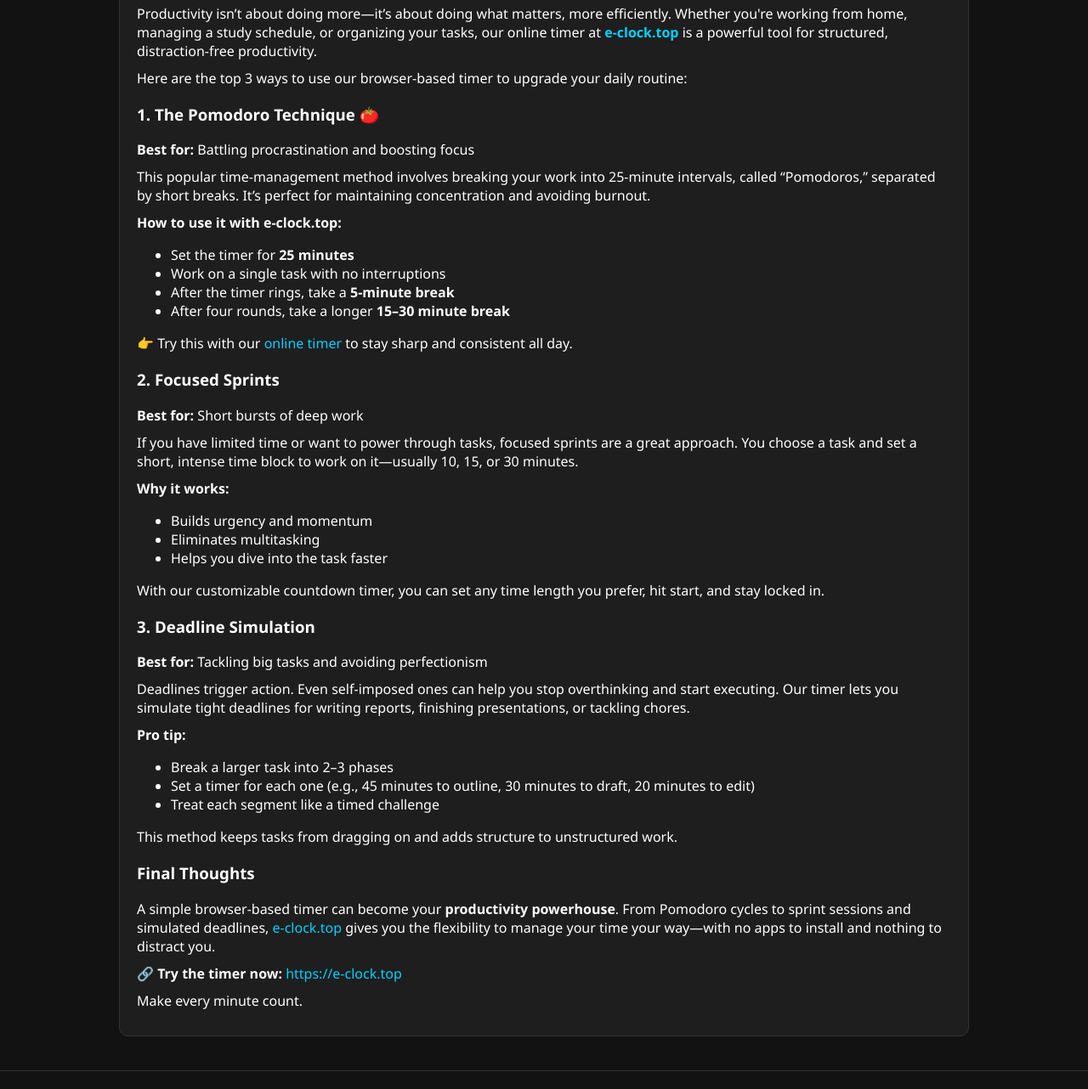
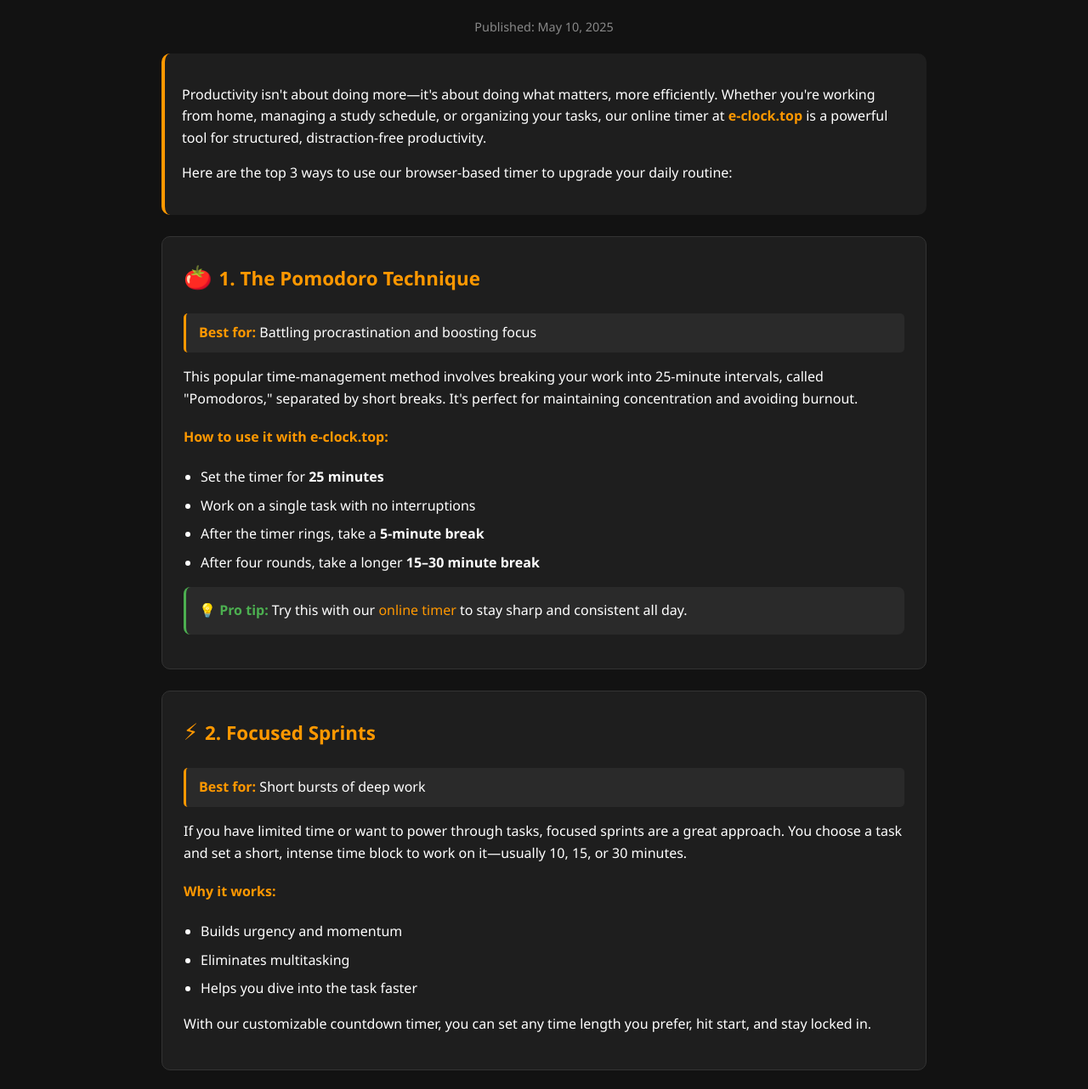
Before and after one commit to top-site/clock, a plain HTML site: page Top 3 Productivity Hacks Using Our Timer.html in a window 1280 px wide. Shown: the part 222-1504 px from the top of the page at 85% size. Drawn offline with Linux system fonts and the light colour scheme.

Commit message:
Add files via upload

```diff
--- a/Top 3 Productivity Hacks Using Our Timer.html
+++ b/Top 3 Productivity Hacks Using Our Timer.html
@@ -1,7 +1,6 @@
 <!DOCTYPE HTML PUBLIC "-//W3C//DTD HTML 4.01 Transitional//EN">
 <html>
   <head>
-
     <!-- Google Analytics -->
     <script async src="https://www.googletagmanager.com/gtag/js?id=G-463EN24CE0"></script>
     <script>
@@ -12,21 +11,17 @@
     </script>
     <meta http-equiv="content-type" content="text/html; charset=UTF-8">
     <meta charset="UTF-8">
-    <meta name="viewport" content="width=device-width,
-      initial-scale=1.0">
-    <title>e-clock.top Blog</title>
-    <meta name="description" content="Productivity tips using the
-      e-clock.top online timer. Learn Pomodoro, focused sprints, and
-      deadline simulation techniques to stay on task.">
-    <meta name="keywords" content="productivity timer, Pomodoro
-      technique, online timer, focus hacks, deadline simulation,
-      e-clock.top">
+    <meta name="viewport" content="width=device-width, initial-scale=1.0">
+    <title>Top 3 Productivity Hacks Using Our Timer | e-clock.top Blog</title>
+    <meta name="description" content="Productivity tips using the e-clock.top online timer. Learn Pomodoro, focused sprints, and deadline simulation techniques to stay on task.">
+    <meta name="keywords" content="productivity timer, Pomodoro technique, online timer, focus hacks, deadline simulation, e-clock.top">
     <style>
     body {
       margin: 0;
       font-family: 'Segoe UI', Tahoma, Geneva, Verdana, sans-serif;
       background-color: #121212;
       color: #ffffff;
+      line-height: 1.6;
     }
     header {
       background-color: #1e1e1e;
@@ -37,36 +32,123 @@
     header h1 {
       margin: 0;
       font-size: 2rem;
-        color: #00d1ff;
+      color: #ff9800;
+    }
+    header p {
+      margin: 10px 0 0 0;
+      color: #bbb;
+      font-size: 1.1rem;
     }
     .container {
-        max-width: 1000px;
+      max-width: 900px;
       margin: 40px auto;
       padding: 0 20px;
     }
-      .post {
-        border: 1px solid #333;
-        padding: 20px;
-        border-radius: 10px;
-        margin-bottom: 30px;
-        background-color: #1e1e1e;
+    .article-meta {
+      color: #888;
+      font-size: 0.9rem;
+      margin-bottom: 20px;
+      text-align: center;
     }
-      .post h2 {
-        color: #00d1ff;
-        margin-top: 0;
+    h2 {
+      color: #ff9800;
+      margin-top: 40px;
+      border-bottom: 2px solid #333;
+      padding-bottom: 10px;
     }
-      .post p {
-        margin: 10px 0;
+    h3 {
+      color: #ff9800;
+      margin-top: 30px;
     }
-      .post small {
-        color: #888;
+    h4 {
+      color: #ff9800;
+      margin-top: 20px;
+    }
+    ul {
+      list-style: disc;
+      padding-left: 20px;
+    }
+    li {
+      margin: 8px 0;
     }
     a {
-        color: #00d1ff;
+      color: #ff9800;
       text-decoration: none;
     }
     a:hover {
       text-decoration: underline;
+    }
+    .highlight-box {
+      background-color: #1e1e1e;
+      padding: 20px;
+      border-radius: 10px;
+      border-left: 4px solid #ff9800;
+      margin: 20px 0;
+    }
+    .method-card {
+      background-color: #1e1e1e;
+      padding: 25px;
+      border-radius: 10px;
+      border: 1px solid #333;
+      margin: 25px 0;
+    }
+    .method-card h3 {
+      margin-top: 0;
+      color: #ff9800;
+      font-size: 1.4rem;
+    }
+    .method-card .best-for {
+      background-color: #2a2a2a;
+      padding: 10px 15px;
+      border-radius: 5px;
+      margin: 15px 0;
+      border-left: 3px solid #ff9800;
+    }
+    .method-card .best-for strong {
+      color: #ff9800;
+    }
+    .pro-tip {
+      background-color: #2a2a2a;
+      padding: 15px;
+      border-radius: 8px;
+      margin: 15px 0;
+      border-left: 3px solid #4caf50;
+    }
+    .pro-tip::before {
+      content: "💡 Pro tip: ";
+      font-weight: bold;
+      color: #4caf50;
+    }
+    .cta-box {
+      background-color: #1e1e1e;
+      padding: 25px;
+      border-radius: 10px;
+      border: 2px solid #ff9800;
+      margin: 30px 0;
+      text-align: center;
+    }
+    .cta-box h3 {
+      margin-top: 0;
+      color: #ff9800;
+    }
+    .cta-button {
+      display: inline-block;
+      background-color: #ff9800;
+      color: #121212;
+      padding: 12px 24px;
+      border-radius: 6px;
+      text-decoration: none;
+      font-weight: bold;
+      margin: 10px 0;
+      transition: background-color 0.3s ease;
+    }
+    .cta-button:hover {
+      background-color: #f57c00;
+      text-decoration: none;
+    }
+    .emoji {
+      font-size: 1.2em;
+      margin-right: 8px;
     }
     footer {
       text-align: center;
@@ -76,83 +158,103 @@
       border-top: 1px solid #333;
       margin-top: 40px;
     }
+    @media (max-width: 600px) {
+      .container {
+        padding: 0 15px;
+      }
+      header h1 {
+        font-size: 1.6rem;
+      }
+      .method-card {
+        padding: 20px;
+      }
+    }
     </style>
   </head>
   <body>
     <header>
       <h1>e-clock.top Blog</h1>
+      <p>Time Management Tips & Productivity Insights</p>
     </header>
+
     <div class="container">
-      <div class="post">
       <h2>Top 3 Productivity Hacks Using Our Timer</h2>
-        <small>May 10, 2025</small>
-        <p>Productivity isn’t about doing more—it’s about doing what
-          matters, more efficiently. Whether you're working from home,
-          managing a study schedule, or organizing your tasks, our
-          online timer at <a href="https://e-clock.top" target="_blank"><strong>e-clock.top</strong></a>
-          is a powerful tool for structured, distraction-free
-          productivity.</p>
-        <p>Here are the top 3 ways to use our browser-based timer to
-          upgrade your daily routine:</p>
-        <h3>1. The Pomodoro Technique 🍅</h3>
-        <p><strong>Best for:</strong> Battling procrastination and
-          boosting focus</p>
-        <p>This popular time-management method involves breaking your
-          work into 25-minute intervals, called “Pomodoros,” separated
-          by short breaks. It’s perfect for maintaining concentration
-          and avoiding burnout.</p>
-        <p><strong>How to use it with e-clock.top:</strong></p>
+      <div class="article-meta">Published: May 10, 2025</div>
+
+      <div class="highlight-box">
+        <p>Productivity isn't about doing more—it's about doing what matters, more efficiently. Whether you're working from home, managing a study schedule, or organizing your tasks, our online timer at <a href="https://e-clock.top" target="_blank"><strong>e-clock.top</strong></a> is a powerful tool for structured, distraction-free productivity.</p>
+        <p>Here are the top 3 ways to use our browser-based timer to upgrade your daily routine:</p>
+      </div>
+
+      <div class="method-card">
+        <h3><span class="emoji">🍅</span>1. The Pomodoro Technique</h3>
+        <div class="best-for">
+          <strong>Best for:</strong> Battling procrastination and boosting focus
+        </div>
+        <p>This popular time-management method involves breaking your work into 25-minute intervals, called "Pomodoros," separated by short breaks. It's perfect for maintaining concentration and avoiding burnout.</p>
+
+        <h4>How to use it with e-clock.top:</h4>
         <ul>
           <li>Set the timer for <strong>25 minutes</strong></li>
           <li>Work on a single task with no interruptions</li>
           <li>After the timer rings, take a <strong>5-minute break</strong></li>
-          <li>After four rounds, take a longer <strong>15–30 minute
-              break</strong></li>
+          <li>After four rounds, take a longer <strong>15–30 minute break</strong></li>
         </ul>
-        <p>👉 Try this with our <a href="https://e-clock.top">online
-            timer</a> to stay sharp and consistent all day.</p>
-        <h3>2. Focused Sprints</h3>
-        <p><strong>Best for:</strong> Short bursts of deep work</p>
-        <p>If you have limited time or want to power through tasks,
-          focused sprints are a great approach. You choose a task and
-          set a short, intense time block to work on it—usually 10, 15,
-          or 30 minutes.</p>
-        <p><strong>Why it works:</strong></p>
+
+        <div class="pro-tip">
+          Try this with our <a href="https://e-clock.top">online timer</a> to stay sharp and consistent all day.
+        </div>
+      </div>
+
+      <div class="method-card">
+        <h3><span class="emoji">⚡</span>2. Focused Sprints</h3>
+        <div class="best-for">
+          <strong>Best for:</strong> Short bursts of deep work
+        </div>
+        <p>If you have limited time or want to power through tasks, focused sprints are a great approach. You choose a task and set a short, intense time block to work on it—usually 10, 15, or 30 minutes.</p>
+
+        <h4>Why it works:</h4>
         <ul>
           <li>Builds urgency and momentum</li>
           <li>Eliminates multitasking</li>
           <li>Helps you dive into the task faster</li>
         </ul>
-        <p>With our customizable countdown timer, you can set any time
-          length you prefer, hit start, and stay locked in.</p>
-        <h3>3. Deadline Simulation</h3>
-        <p><strong>Best for:</strong> Tackling big tasks and avoiding
-          perfectionism</p>
-        <p>Deadlines trigger action. Even self-imposed ones can help you
-          stop overthinking and start executing. Our timer lets you
-          simulate tight deadlines for writing reports, finishing
-          presentations, or tackling chores.</p>
-        <p><strong>Pro tip:</strong></p>
-        <ul>
-          <li>Break a larger task into 2–3 phases</li>
-          <li>Set a timer for each one (e.g., 45 minutes to outline, 30
-            minutes to draft, 20 minutes to edit)</li>
+
+        <p>With our customizable countdown timer, you can set any time length you prefer, hit start, and stay locked in.</p>
+      </div>
+
+      <div class="method-card">
+        <h3><span class="emoji">⏰</span>3. Deadline Simulation</h3>
+        <div class="best-for">
+          <strong>Best for:</strong> Tackling big tasks and avoiding perfectionism
+        </div>
+        <p>Deadlines trigger action. Even self-imposed ones can help you stop overthinking and start executing. Our timer lets you simulate tight deadlines for writing reports, finishing presentations, or tackling chores.</p>
+
+        <div class="pro-tip">
+          Break a larger task into 2–3 phases:
+          <ul style="margin-top: 10px;">
+            <li>Set a timer for each one (e.g., 45 minutes to outline, 30 minutes to draft, 20 minutes to edit)</li>
             <li>Treat each segment like a timed challenge</li>
           </ul>
-        <p>This method keeps tasks from dragging on and adds structure
-          to unstructured work.</p>
-        <h3>Final Thoughts</h3>
-        <p>A simple browser-based timer can become your <strong>productivity
+        </div>
 
-            powerhouse</strong>. From Pomodoro cycles to sprint sessions
-          and simulated deadlines, <a href="https://e-clock.top">e-clock.top</a>
-          gives you the flexibility to manage your time your way—with no
-          apps to install and nothing to distract you.</p>
-        <p>🔗 <strong>Try the timer now:</strong> <a
-            href="https://e-clock.top">https://e-clock.top</a></p>
-        <p>Make every minute count.</p>
+        <p>This method keeps tasks from dragging on and adds structure to unstructured work.</p>
+      </div>
+
+      <div class="cta-box">
+        <h3>Ready to Boost Your Productivity?</h3>
+        <p>A simple browser-based timer can become your <strong>productivity powerhouse</strong>. From Pomodoro cycles to sprint sessions and simulated deadlines, e-clock.top gives you the flexibility to manage your time your way—with no apps to install and nothing to distract you.</p>
+        <a href="https://e-clock.top" class="cta-button">Try the Timer Now</a>
+        <p style="margin-top: 15px; font-size: 0.9rem; color: #bbb;">Make every minute count.</p>
       </div>
     </div>
-    <footer> © 2025 e-clock.top – All rights reserved. </footer>
+
+    <footer>
+      © 2025 e-clock.top – All rights reserved. |
+      <a href="/">Home</a> |
+      <a href="blog.html">Blog</a> |
+      <a href="FAQ.html">FAQ</a> |
+      <a href="privacy.html">Privacy Policy</a>
+    </footer>
   </body>
 </html>
```
Lines whose indentation alone changed are shown as unchanged.
